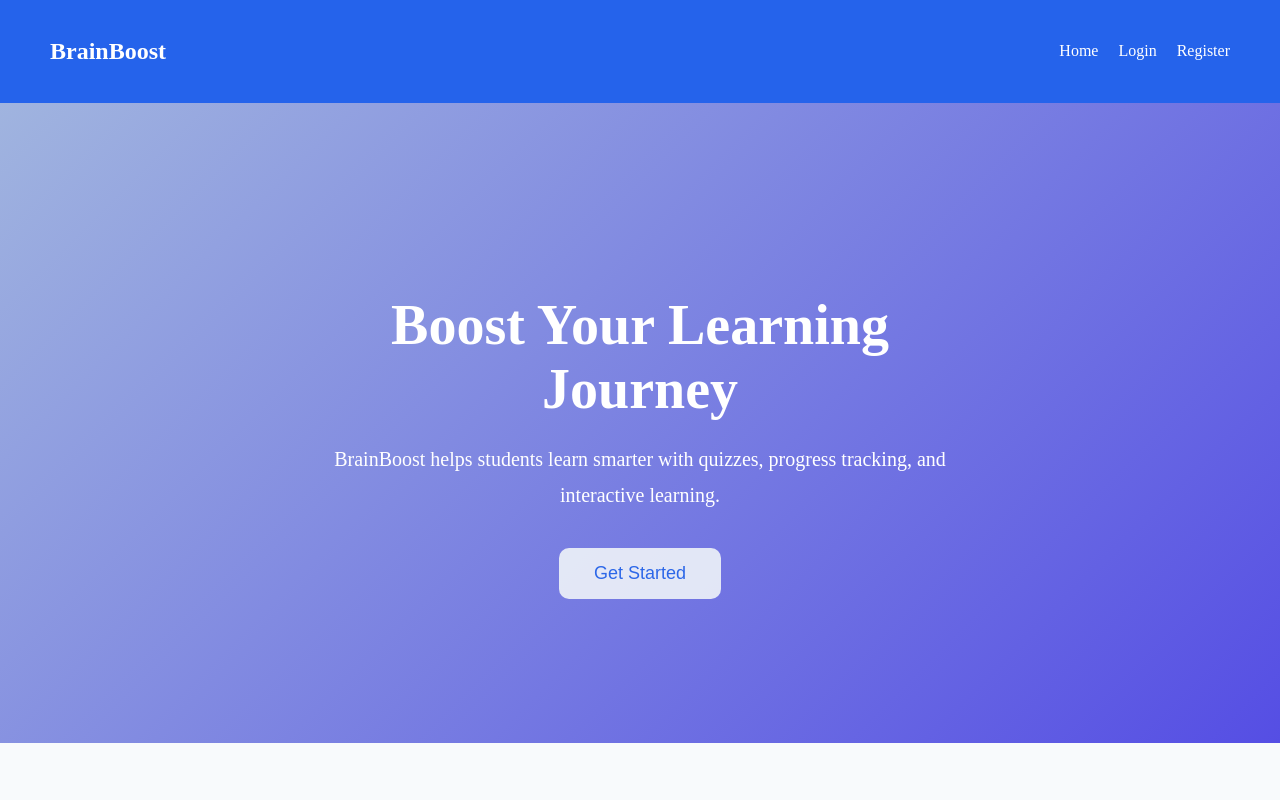
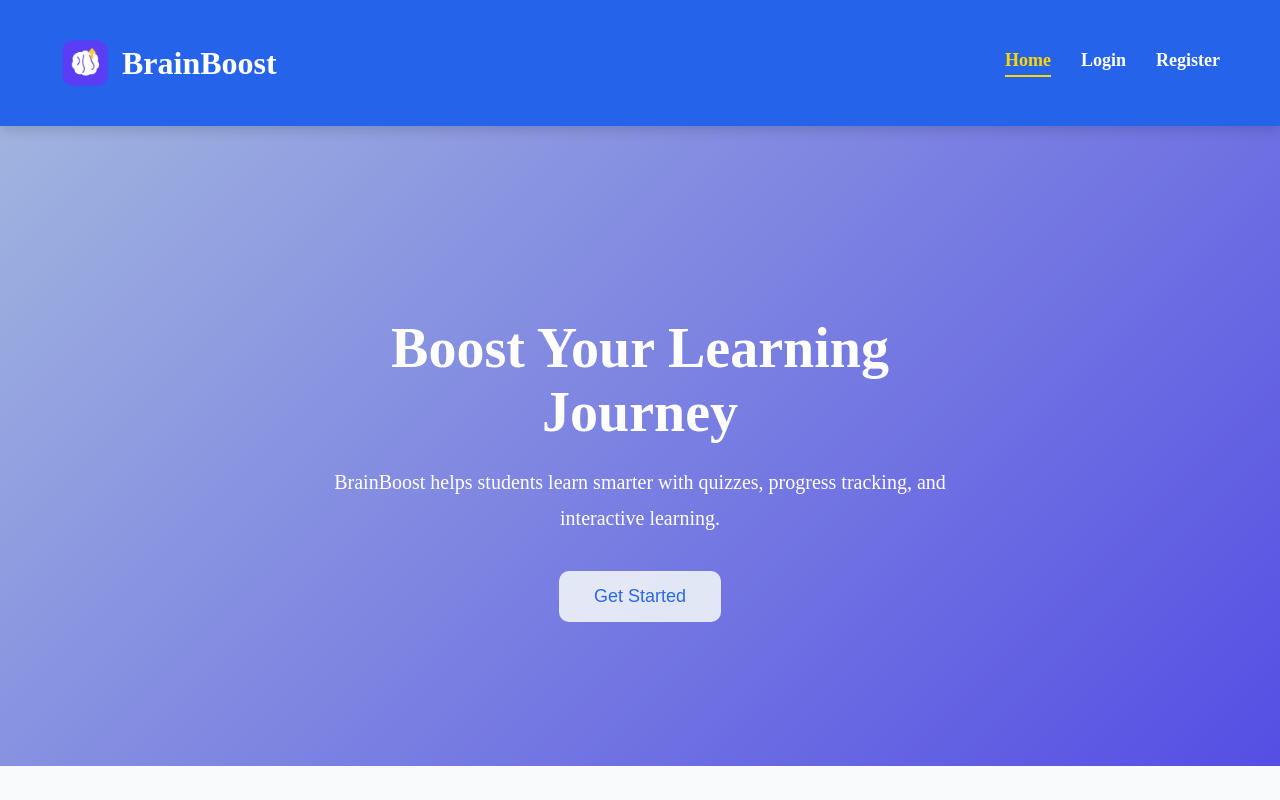
Before and after one commit to SagorOST/BrainBoost, a React (Vite) app in the folder client/: page / in a window 1280 px wide. Shown: the top 800 px of the page. Built offline with nearby package versions, Linux system fonts and the light colour scheme.

Commit message:
logo added

```diff
--- a/client/src/components/Navbar.jsx
+++ b/client/src/components/Navbar.jsx
@@ -1,15 +1,19 @@
-import { Link } from "react-router-dom";
+import { NavLink } from "react-router-dom";
 import "../styles/Navbar.css";
+import logo from "../assets/logo.png";
 
 export default function Navbar() {
   return (
     <nav>
-      <h2>BrainBoost</h2>
+      <div className="logo">
+        <img src={logo} alt="BrainBoost Logo" />
+        <h2>BrainBoost</h2>
+      </div>
 
       <div>
-        <Link to="/">Home</Link>
-        <Link to="/login">Login</Link>
-        <Link to="/register">Register</Link>
+        <NavLink to="/">Home</NavLink>
+        <NavLink to="/login">Login</NavLink>
+        <NavLink to="/register">Register</NavLink>
       </div>
     </nav>
   );
--- a/client/src/styles/Navbar.css
+++ b/client/src/styles/Navbar.css
@@ -1,26 +1,56 @@
 nav {
+  position: sticky;
+  top: 0;
+  z-index: 1000;
+
   display: flex;
   justify-content: space-between;
   align-items: center;
-  padding: 18px 50px;
-  background-color: #2563eb;
+
+  padding: 18px 60px;
+
+  background: #2563eb;
+  box-shadow: 0 4px 12px rgba(0, 0, 0, 0.15);
 }
 
 nav h2 {
   color: white;
+  font-size: 32px;
+  font-weight: bold;
+  cursor: pointer;
 }
 
 nav div {
   display: flex;
-  gap: 20px;
+  gap: 30px;
 }
 
 nav a {
   color: white;
   text-decoration: none;
-  font-weight: 500;
+  font-size: 18px;
+  font-weight: 600;
+
+  transition: all 0.3s ease;
 }
 
 nav a:hover {
   color: #ffd700;
+  transform: translateY(-2px);
 }
+nav a.active {
+  color: #ffd700;
+  border-bottom: 2px solid #ffd700;
+  padding-bottom: 4px;
+}
+.logo {
+  display: flex;
+  align-items: center;
+  gap: 12px;
+}
+
+.logo img {
+  width: 50px;
+  height: 50px;
+  border-radius: 12px;
+}
```
Also changed, not shown: client/src/assets/logo.png (added).
